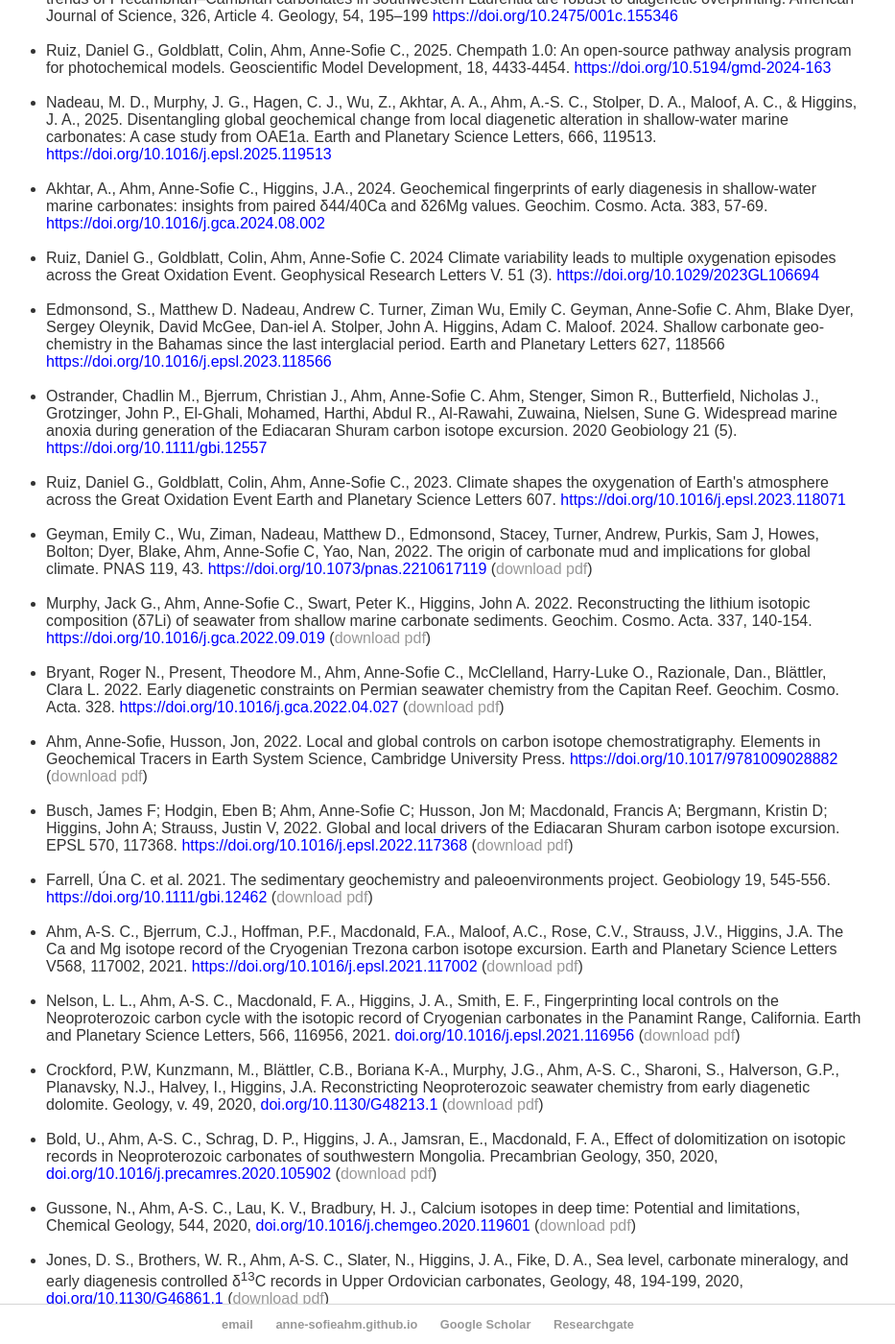
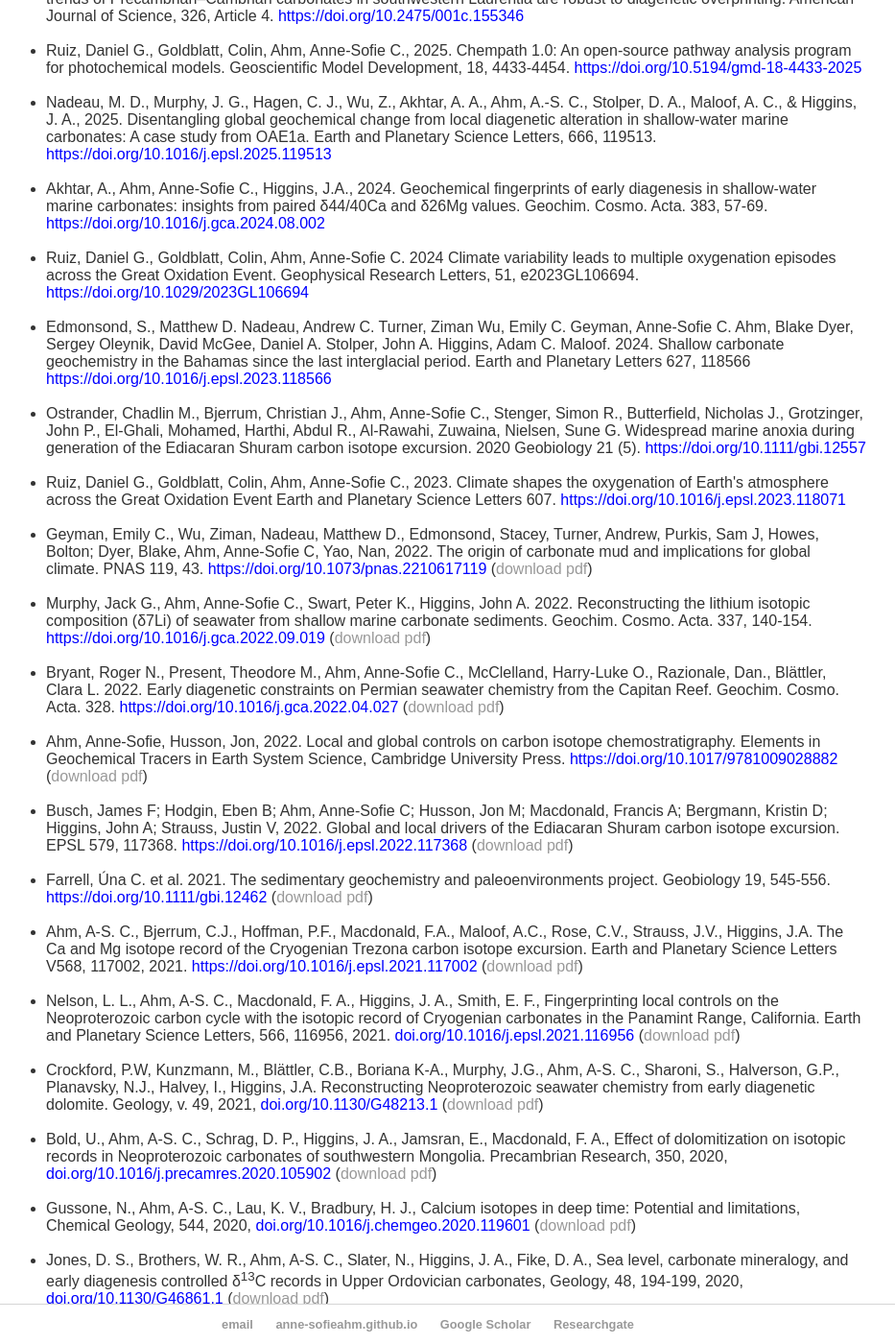
Before and after one commit to Anne-SofieAhm/Anne-SofieAhm.github.io, a Jekyll site: the page built from publications/index.html, in a window 1280 px wide and 1400 px high, scrolled down 421 px. Shown: the whole window at 96% size, without its empty margins (184-1117 px from the left). Built offline with Jekyll 4.4.1, drawn with Linux system fonts in a browser that asks for light colours; some of the changed text lies outside the part shown.

Commit message:
Update index.html

```diff
--- a/publications/index.html
+++ b/publications/index.html
@@ -27,7 +27,6 @@ title: Publications
     <li>Lonsdale, M. C., Ahm, A.-S. C., Nelson, L. L., Thompson, J. W., Higgins, J. A., & Smith, E. F., 2026.
     Carbon isotope trends of Precambrian–Cambrian carbonates in southwestern Laurentia are robust to diagenetic overprinting.
     American Journal of Science, 326, Article 4.
-    Geology, 54, 195–199
      <a href="https://doi.org/10.2475/001c.155346" style="color:blue;">
       https://doi.org/10.2475/001c.155346</a>
   </li>
@@ -35,8 +34,8 @@ title: Publications
   <li>Ruiz, Daniel G., Goldblatt, Colin, Ahm, Anne-Sofie C., 2025.
     Chempath 1.0: An open-source pathway analysis program for photochemical models.
     Geoscientific Model Development, 18, 4433-4454.
-  <a href="https://doi.org/10.5194/gmd-2024-163" style="color:blue;">
-    https://doi.org/10.5194/gmd-2024-163</a>
+  <a href="https://doi.org/10.5194/gmd-18-4433-2025" style="color:blue;">
+    https://doi.org/10.5194/gmd-18-4433-2025</a>
   </li>
   <br>
   <li>Nadeau, M. D., Murphy, J. G., Hagen, C. J., Wu, Z., Akhtar, A. A., Ahm, A.-S. C., Stolper, D. A., Maloof, A. C., & Higgins, J. A., 2025.
@@ -54,18 +53,18 @@ title: Publications
   <br>
   <li>Ruiz, Daniel G., Goldblatt, Colin, Ahm, Anne-Sofie C. 2024
     Climate variability leads to multiple oxygenation episodes across the Great Oxidation Event.
-    Geophysical Research Letters V. 51 (3).
+    Geophysical Research Letters, 51, e2023GL106694.
     <a href="https://doi.org/10.1029/2023GL106694" style="color:blue;">https://doi.org/10.1029/2023GL106694</a>
   </li>
   <br>
   <li>Edmonsond, S., Matthew D. Nadeau, Andrew C. Turner, Ziman Wu, Emily C. Geyman, Anne-Sofie C. Ahm,
-    Blake Dyer, Sergey Oleynik, David McGee, Dan-iel A. Stolper, John A. Higgins, Adam C. Maloof. 2024.
-    Shallow carbonate geo-chemistry in the Bahamas since the last interglacial period.
+    Blake Dyer, Sergey Oleynik, David McGee, Daniel A. Stolper, John A. Higgins, Adam C. Maloof. 2024.
+    Shallow carbonate geochemistry in the Bahamas since the last interglacial period.
     Earth and Planetary Letters 627, 118566
     <a href="https://doi.org/10.1016/j.epsl.2023.118566" style="color:blue;">https://doi.org/10.1016/j.epsl.2023.118566</a>
   </li>
   <br>
-  <li>Ostrander, Chadlin M., Bjerrum, Christian J., Ahm, Anne-Sofie C. Ahm, Stenger, Simon R.,
+  <li>Ostrander, Chadlin M., Bjerrum, Christian J., Ahm, Anne-Sofie C., Stenger, Simon R.,
     Butterfield, Nicholas J., Grotzinger, John P., El-Ghali, Mohamed, Harthi, Abdul R., Al-Rawahi,
     Zuwaina, Nielsen, Sune G. Widespread marine anoxia during generation of the Ediacaran Shuram
     carbon isotope excursion. 2020
@@ -111,7 +110,7 @@ title: Publications
   <li>Busch, James F; Hodgin, Eben B; Ahm, Anne-Sofie C; Husson, Jon M; Macdonald,
     Francis A; Bergmann, Kristin D; Higgins, John A; Strauss, Justin V, 2022.
     Global and local drivers of the Ediacaran Shuram carbon isotope excursion.
-    EPSL 570, 117368.
+    EPSL 579, 117368.
     <a href="https://doi.org/10.1016/j.epsl.2022.117368" style="color:blue;">https://doi.org/10.1016/j.epsl.2022.117368</a>
     (<a href="Busch2022.pdf">download pdf</a>)
   </li>
@@ -140,15 +139,15 @@ title: Publications
   <br>
   <li>Crockford, P.W, Kunzmann, M., Blättler, C.B., Boriana K-A., Murphy, J.G.,
     Ahm, A-S. C., Sharoni, S., Halverson, G.P., Planavsky, N.J., Halvey, I., Higgins, J.A.
-    Reconstricting Neoproterozoic seawater chemistry from early diagenetic dolomite.
-    Geology, v. 49, 2020,
+    Reconstructing Neoproterozoic seawater chemistry from early diagenetic dolomite.
+    Geology, v. 49, 2021,
     <a href="https://doi.org/10.1130/G48213.1" style="color:blue;">doi.org/10.1130/G48213.1</a>
     (<a href="Crockford2020.pdf">download pdf</a>)
   </li>
   <br>
   <li>Bold, U., Ahm, A-S. C., Schrag, D. P., Higgins, J. A., Jamsran, E., Macdonald,
     F. A., Effect of dolomitization on isotopic records in Neoproterozoic carbonates
-    of southwestern Mongolia. Precambrian Geology, 350, 2020,
+    of southwestern Mongolia. Precambrian Research, 350, 2020,
     <a href="https://doi.org/10.1016/j.precamres.2020.105902" style="color:blue;">
       doi.org/10.1016/j.precamres.2020.105902</a>
     (<a href="Bold2020.pdf">download pdf</a>)
```
